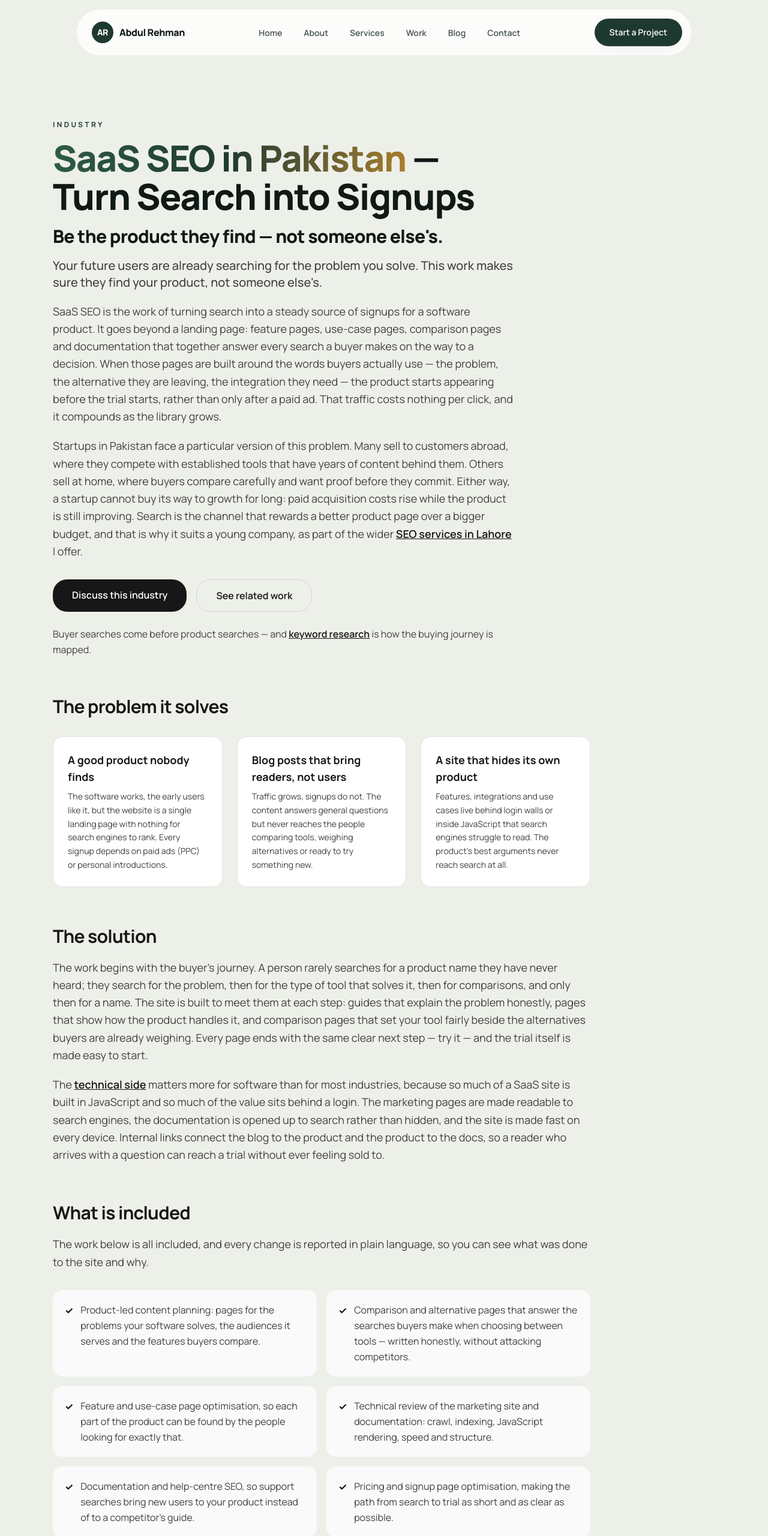
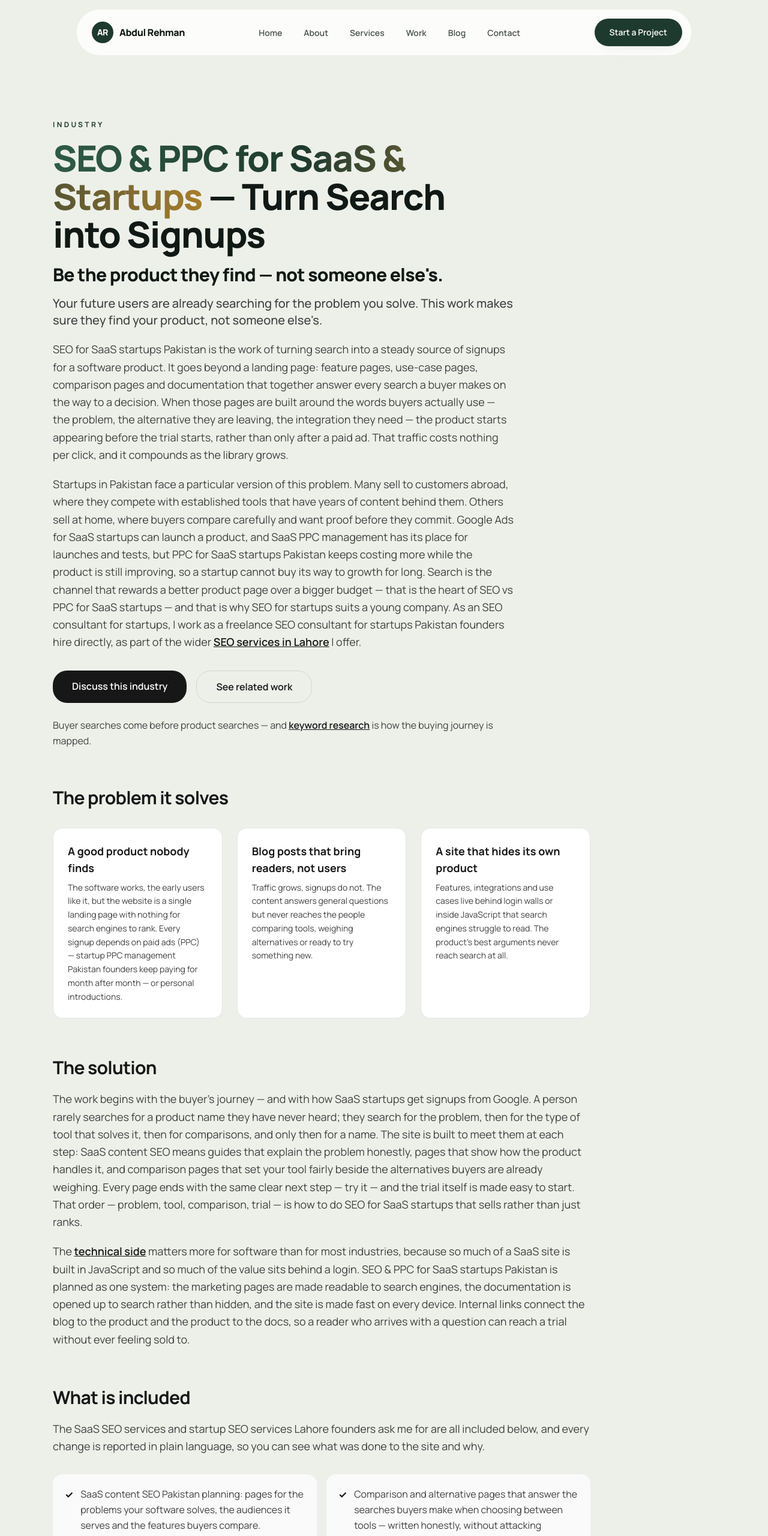
Before and after one commit to bodycartoon0111-netizen/abdul-rehman-portfolio, a Next.js app: page /industries/saas-startups in a window 1280 px wide. Shown: the top 2561 px of the page at 60% size. Built offline with nearby package versions, Linux system fonts and the light colour scheme; no server answers.

Commit message:
SEO: apply 50 keywords to SaaS & Startups industry page

```diff
--- a/app/industries/saas-startups/page.tsx
+++ b/app/industries/saas-startups/page.tsx
@@ -5,9 +5,9 @@ import { JsonLd } from "@/components/seo/JsonLd";
 import Breadcrumbs from "@/components/sections/Breadcrumbs";
 import CtaBand from "@/components/sections/CtaBand";
 
-const TITLE = "SaaS SEO Services Pakistan | Grow Startups Organically";
+const TITLE = "SEO & PPC for SaaS & Startups | Abdul Rehman";
 const DESCRIPTION =
-  "SaaS SEO for Pakistan startups: product-led content, technical and comparison-page optimisation that turns search into signups, trials and steady growth.";
+  "SEO & PPC for SaaS & Startups: SEO for SaaS startups Pakistan — product-led content, technical and comparison-page optimisation that turns search into signups.";
 const SLUG = "saas-startups";
 const NAME = "SaaS Startup SEO";
 
@@ -50,7 +50,7 @@ const problems = [
   {
     title: "A good product nobody finds",
     description:
-      "The software works, the early users like it, but the website is a single landing page with nothing for search engines to rank. Every signup depends on paid ads (PPC) or personal introductions.",
+      "The software works, the early users like it, but the website is a single landing page with nothing for search engines to rank. Every signup depends on paid ads (PPC) — startup PPC management Pakistan founders keep paying for month after month — or personal introductions.",
   },
   {
     title: "Blog posts that bring readers, not users",
@@ -65,29 +65,29 @@ const problems = [
 ];
 
 const deliverables = [
-  "Product-led content planning: pages for the problems your software solves, the audiences it serves and the features buyers compare.",
+  "SaaS content SEO Pakistan planning: pages for the problems your software solves, the audiences it serves and the features buyers compare.",
   "Comparison and alternative pages that answer the searches buyers make when choosing between tools — written honestly, without attacking competitors.",
   "Feature and use-case page optimisation, so each part of the product can be found by the people looking for exactly that.",
   "Technical review of the marketing site and documentation: crawl, indexing, JavaScript rendering, speed and structure.",
   "Documentation and help-centre SEO, so support searches bring new users to your product instead of to a competitor's guide.",
   "Pricing and signup page optimisation, making the path from search to trial as short and as clear as possible.",
-  "Internal linking between the blog, the product pages and the docs, so readers move naturally from a question to a trial.",
+  "SaaS link building SEO and internal linking between the blog, the product pages and the docs, so readers move naturally from a question to a trial.",
   "A monthly report in plain language: which pages brought signups and trials, and what the next pages should cover.",
 ];
 
 const strategyPoints = [
-  "Start with the searches closest to a signup, and build outward to broader topics only after those are won.",
-  "Let the product do the persuading: show it working, rather than writing about it in the abstract.",
+  "A startup SEO strategy starts with the searches closest to a signup, and builds outward to broader topics only after those are won.",
+  "Startup content SEO lets the product do the persuading: show it working, rather than writing about it in the abstract.",
   "Write comparison pages that are fair enough for a sceptical buyer to trust.",
   "Treat documentation as marketing, because the people reading it are already using — or about to use — software like yours.",
-  "Measure signups and trials, not page views, and let that decide what to write next.",
+  "Measure signups and trials, not page views — PPC management for startups Pakistan is judged the same way — and let that decide what to write next.",
 ];
 
 const processSteps = [
   {
     title: "Audit the funnel",
     description:
-      "The marketing site, product pages and analytics are reviewed, so the work starts from how people actually find — and leave — the product today.",
+      "A SaaS SEO audit reviews the marketing site, product pages and analytics, so the work starts from how people actually find — and leave — the product today.",
   },
   {
     title: "Fix the foundations",
@@ -102,7 +102,7 @@ const processSteps = [
   {
     title: "Grow and measure",
     description:
-      "Content and links grow month by month, with plain-language reporting on the pages that brought signups and trials.",
+      "Content and links grow month by month, with plain-language reporting on the pages that brought signups and trials. Founders always ask how long does SaaS SEO take — the honest answer is that the pages closest to a signup are built first, so progress arrives in that order rather than all at once.",
   },
 ];
 
@@ -130,7 +130,7 @@ export default function SaasStartupsSeoPage() {
         <p className="text-xs font-bold uppercase tracking-[0.28em] text-pine">Industry</p>
         <h1 className="mt-4 text-4xl font-black leading-[1.06] tracking-tight text-ink md:text-6xl">
           <span className="bg-gradient-to-r from-pine-bright via-pine to-gold bg-clip-text text-transparent">
-            SaaS SEO in Pakistan
+            SEO & PPC for SaaS & Startups
           </span>{" "}
           — Turn Search into Signups
         </h1>
@@ -139,10 +139,10 @@ export default function SaasStartupsSeoPage() {
           Your future users are already searching for the problem you solve. This work makes sure they find your product, not someone else's.
         </p>
         <p className="mt-5 text-lg leading-relaxed text-neutral-700">
-          SaaS SEO is the work of turning search into a steady source of signups for a software product. It goes beyond a landing page: feature pages, use-case pages, comparison pages and documentation that together answer every search a buyer makes on the way to a decision. When those pages are built around the words buyers actually use — the problem, the alternative they are leaving, the integration they need — the product starts appearing before the trial starts, rather than only after a paid ad. That traffic costs nothing per click, and it compounds as the library grows.
+          SEO for SaaS startups Pakistan is the work of turning search into a steady source of signups for a software product. It goes beyond a landing page: feature pages, use-case pages, comparison pages and documentation that together answer every search a buyer makes on the way to a decision. When those pages are built around the words buyers actually use — the problem, the alternative they are leaving, the integration they need — the product starts appearing before the trial starts, rather than only after a paid ad. That traffic costs nothing per click, and it compounds as the library grows.
         </p>
         <p className="mt-5 text-lg leading-relaxed text-neutral-700">
-          Startups in Pakistan face a particular version of this problem. Many sell to customers abroad, where they compete with established tools that have years of content behind them. Others sell at home, where buyers compare carefully and want proof before they commit. Either way, a startup cannot buy its way to growth for long: paid acquisition costs rise while the product is still improving. Search is the channel that rewards a better product page over a bigger budget, and that is why it suits a young company, as part of the wider{" "}
+          Startups in Pakistan face a particular version of this problem. Many sell to customers abroad, where they compete with established tools that have years of content behind them. Others sell at home, where buyers compare carefully and want proof before they commit. Google Ads for SaaS startups can launch a product, and SaaS PPC management has its place for launches and tests, but PPC for SaaS startups Pakistan keeps costing more while the product is still improving, so a startup cannot buy its way to growth for long. Search is the channel that rewards a better product page over a bigger budget — that is the heart of SEO vs PPC for SaaS startups — and that is why SEO for startups suits a young company. As an SEO consultant for startups, I work as a freelance SEO consultant for startups Pakistan founders hire directly, as part of the wider{" "}
           <Link href="/services/seo" className="font-semibold text-neutral-900 underline">
             SEO services in Lahore
           </Link>{" "}
@@ -192,10 +192,10 @@ export default function SaasStartupsSeoPage() {
           The solution
         </h2>
         <p className="mt-5 text-lg leading-relaxed text-neutral-700">
-          The work begins with the buyer's journey. A person rarely searches for a product name they have never heard; they search for the problem, then for the type of tool that solves it, then for comparisons, and only then for a name. The site is built to meet them at each step: guides that explain the problem honestly, pages that show how the product handles it, and comparison pages that set your tool fairly beside the alternatives buyers are already weighing. Every page ends with the same clear next step — try it — and the trial itself is made easy to start.
+          The work begins with the buyer's journey — and with how SaaS startups get signups from Google. A person rarely searches for a product name they have never heard; they search for the problem, then for the type of tool that solves it, then for comparisons, and only then for a name. The site is built to meet them at each step: SaaS content SEO means guides that explain the problem honestly, pages that show how the product handles it, and comparison pages that set your tool fairly beside the alternatives buyers are already weighing. Every page ends with the same clear next step — try it — and the trial itself is made easy to start. That order — problem, tool, comparison, trial — is how to do SEO for SaaS startups that sells rather than just ranks.
         </p>
         <p className="mt-5 text-lg leading-relaxed text-neutral-700">
-          The <Link href="/services/technical-seo" className="font-semibold text-neutral-900 underline">technical side</Link> matters more for software than for most industries, because so much of a SaaS site is built in JavaScript and so much of the value sits behind a login. The marketing pages are made readable to search engines, the documentation is opened up to search rather than hidden, and the site is made fast on every device. Internal links connect the blog to the product and the product to the docs, so a reader who arrives with a question can reach a trial without ever feeling sold to.
+          The <Link href="/services/technical-seo" className="font-semibold text-neutral-900 underline">technical side</Link> matters more for software than for most industries, because so much of a SaaS site is built in JavaScript and so much of the value sits behind a login. SEO & PPC for SaaS startups Pakistan is planned as one system: the marketing pages are made readable to search engines, the documentation is opened up to search rather than hidden, and the site is made fast on every device. Internal links connect the blog to the product and the product to the docs, so a reader who arrives with a question can reach a trial without ever feeling sold to.
         </p>
       </section>
 
@@ -205,7 +205,7 @@ export default function SaasStartupsSeoPage() {
           What is included
         </h2>
         <p className="mt-5 text-lg leading-relaxed text-neutral-700">
-          The work below is all included, and every change is reported in plain language, so you can see what was done to the site and why.
+          The SaaS SEO services and startup SEO services Lahore founders ask me for are all included below, and every change is reported in plain language, so you can see what was done to the site and why.
         </p>
         <ul className="mt-8 grid gap-4 sm:grid-cols-2">
           {deliverables.map((d) => (
@@ -223,7 +223,7 @@ export default function SaasStartupsSeoPage() {
           Strategy
         </h2>
         <p className="mt-5 text-lg leading-relaxed text-neutral-700">
-          The strategy is to build a library that sells while the team sleeps. Each page is an asset aimed at one part of the buying journey, and the library grows in the order buyers actually travel: the searches closest to a signup first, the broader questions later. The product stays at the centre — shown, demonstrated and compared — because a startup's advantage is rarely a bigger marketing budget; it is a product that does one thing better than the tools around it. Search is how that advantage reaches the people who are already looking for it.
+          The SEO strategy for SaaS startups Pakistan is a library that sells while the team sleeps — that is how startups get signups from Google. Each page is an asset aimed at one part of the buying journey, and the library grows in the order buyers actually travel: the searches closest to a signup first, the broader questions later. The product stays at the centre — shown, demonstrated and compared — because a startup's advantage is rarely a bigger marketing budget; it is a product that does one thing better than the tools around it. Search is how that advantage reaches the people who are already looking for it.
         </p>
         <ul className="mt-6 list-disc space-y-3 pl-6 text-neutral-700">
           {strategyPoints.map((point) => (
@@ -256,17 +256,17 @@ export default function SaasStartupsSeoPage() {
           Who this is for
         </h2>
         <p className="mt-5 text-lg leading-relaxed text-neutral-700 group-hover:text-white/85">
-          This is for SaaS startups and young software companies in Pakistan — a live product, early users, and a need for growth that does not depend on ad spend alone. It suits teams selling to businesses or to consumers, at home or abroad, where buyers research before they sign up. If your product works and your users stay, but too few new users find you through search, this is the work that changes that.
+          SEO for early stage startups Pakistan is for SaaS startups and young software companies with a live product, early users, and a need for growth that does not depend on ad spend alone. I offer freelance SEO for SaaS startups and B2B SaaS SEO services for teams selling to businesses or to consumers, at home or abroad, where buyers research before they sign up. If your product works and your users stay, but too few new users find you through search, a startup SEO consultant can change that — and founders who want to hire SEO consultant for startup growth start with an honest look at the funnel.
         </p>
       </section>
 
       {/* Service area */}
       <section aria-labelledby="service-area-heading" className="mt-16 max-w-4xl">
         <h2 id="service-area-heading" className="text-3xl font-bold tracking-tight text-neutral-900">
-          SaaS SEO for Pakistan startups
+          SEO for SaaS startups Pakistan
         </h2>
         <p className="mt-5 text-lg leading-relaxed text-neutral-700">
-          Lahore's startup scene — and the scenes growing in Karachi and Islamabad — produce software for both local and international customers, and the search work differs for each. A product selling abroad competes on English-language searches against tools worldwide, where clear comparison pages and strong documentation matter most. A product selling at home answers buyers who want local support, local payment options and a team they can reach. The work is planned around who actually buys: the audience, the language and the comparisons they make, so the pages built are the pages your buyers need.
+          Lahore's startup scene — and the scenes growing in Karachi and Islamabad — produce software for both local and international customers, and the SaaS SEO services Pakistan teams need differ for each. SEO for B2B SaaS Pakistan teams selling abroad compete on English-language searches against tools worldwide, where clear comparison pages and strong documentation matter most. A product selling at home answers buyers who want local support, local payment options and a team they can reach — which is why founders look for a startup SEO consultant Lahore teams can meet, and an SEO consultant for startups Pakistan founders can reach directly. Founders ask how to do SEO for SaaS startups Pakistan, and the answer is that the SaaS SEO services Lahore founders ask for, and the startup SEO services Pakistan teams need, are planned around who actually buys: the audience, the language and the comparisons they make, so the pages built are the pages your buyers need. You do not need a large SaaS SEO agency Lahore has no shortage of, or the best SaaS SEO agency Pakistan can offer — a focused consultant who knows the audience wins these searches. That is the work of a SaaS SEO consultant Pakistan teams hire: pages built for buyers, not for search engines.
         </p>
       </section>
 
@@ -306,7 +306,7 @@ export default function SaasStartupsSeoPage() {
       <div className="mt-20">
         <CtaBand
           title="Ready to talk about SaaS SEO?"
-          description="Tell me about your product and users and I'll reply with an honest assessment of what this service can — and can't — do for you."
+          description="Tell me about your product and users — as an SEO consultant for SaaS startups, I'll reply with an honest assessment of what this service can — and can't — do for you."
         />
       </div>
     </main>
```
